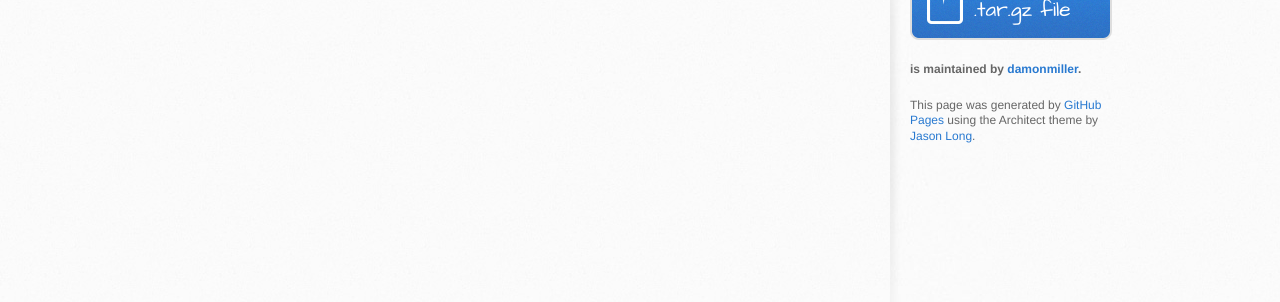
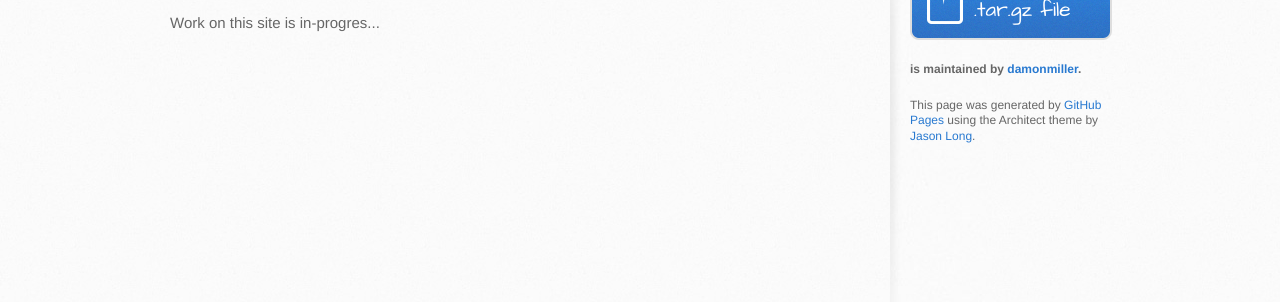
Before and after one commit to nomadinjax/esapi4cf, a plain HTML site: page index.html in a window 1280 px wide. Shown: the part 404-706 px from the top of the page. Drawn offline with Linux system fonts and the light colour scheme.

Commit message:
Update index.html
added in-progress message

```diff
--- a/index.html
+++ b/index.html
@@ -36,6 +36,8 @@ Purpose: This is the ColdFusion/CFML language version of OWASP ESAPI.
 = The current release of this project <em>is not</em> suitable for production use =
 License: BSD license
 <a href="https://owasp.org/index.php/ESAPI">https://owasp.org/index.php/ESAPI</a></p>
+
+<p>Work on this site is in-progres...</p>
         </section>
 
         <aside id="sidebar">
```
